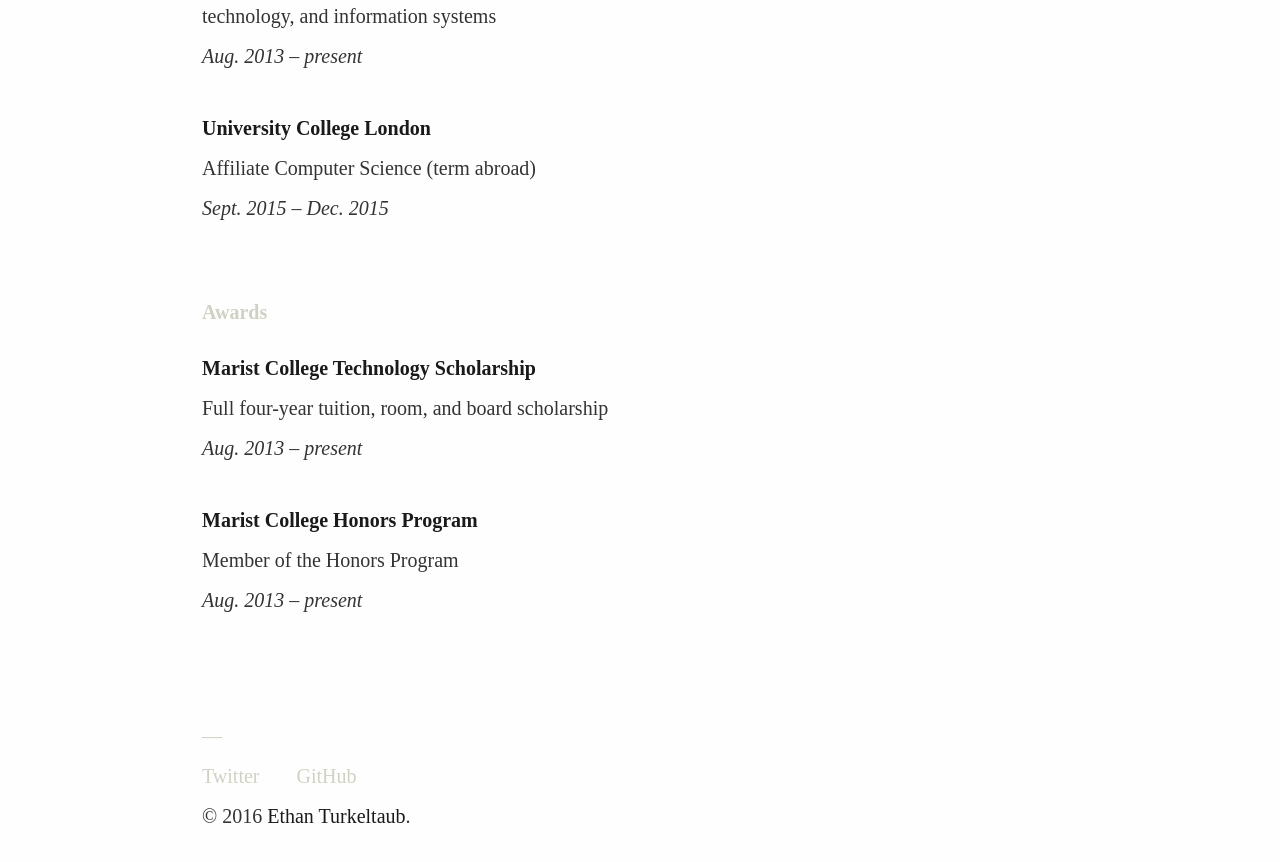
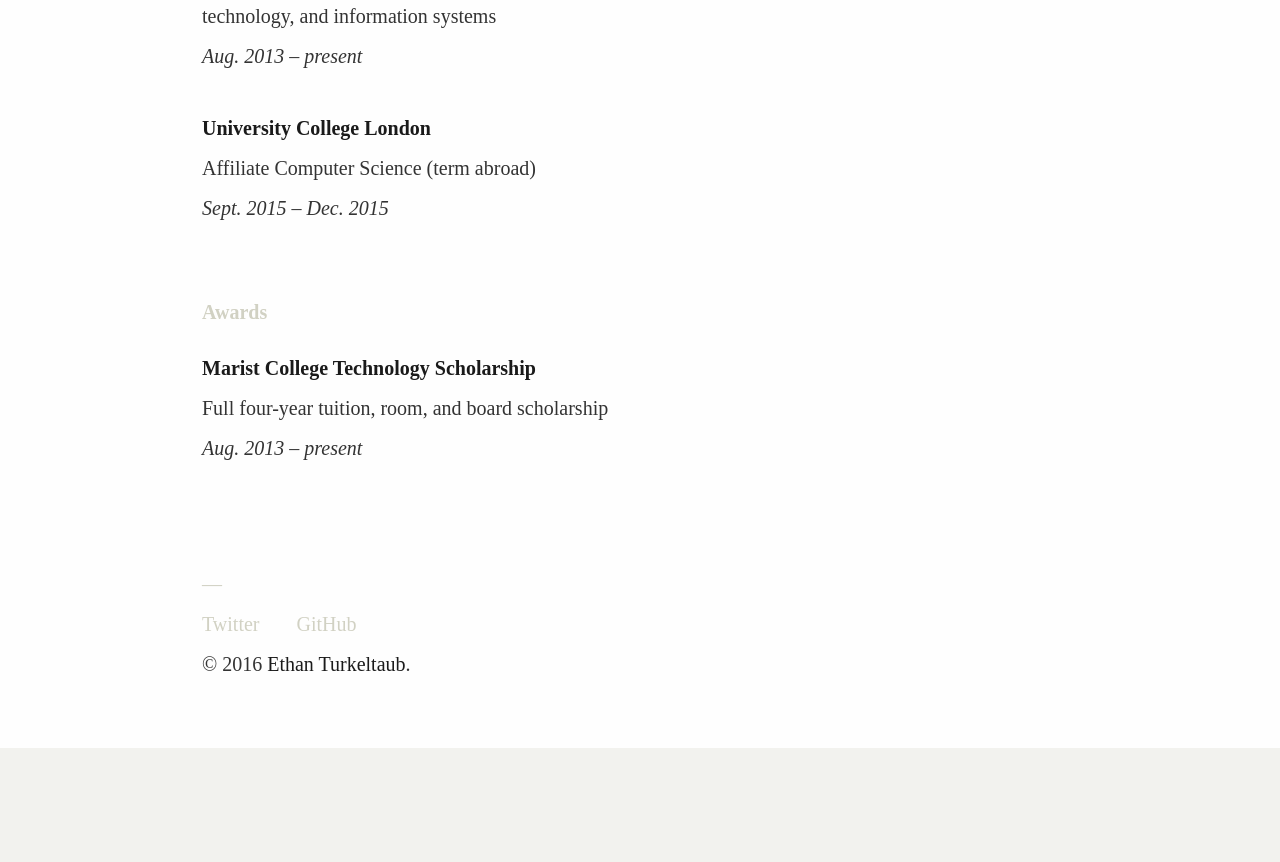
Before and after one commit to ethnt/ethnt.me, a Jekyll site: the page built from information.markdown, in a window 1280 px wide and 900 px high, scrolled down 1513 px. Shown: the top 862 px of the window. Built offline with Jekyll 4.4.1, drawn with Linux system fonts in a browser that asks for light colours; after the commit the page ends 2261 px from its top, so only the background shows below that.

Commit message:
Updated Information

```diff
--- a/information.markdown
+++ b/information.markdown
@@ -38,10 +38,6 @@
     link: http://www.marist.edu/admission/technologyscholarships/
     description: Full four-year tuition, room, and board scholarship
     range: Aug. 2013 – present
-  - title: Marist College Honors Program
-    link: http://www.marist.edu/academics/honors
-    description: Member of the Honors Program
-    range: Aug. 2013 – present
 layout: information
 ---
 
```
